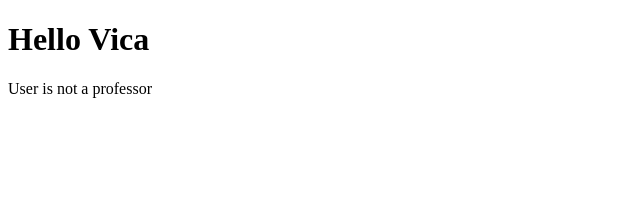
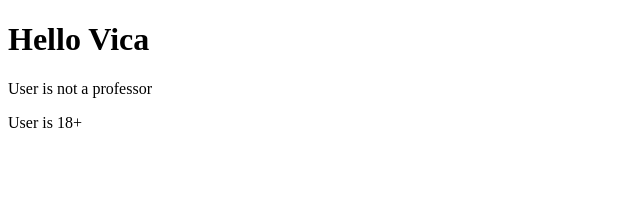
Before and after one commit to Vica-lab-dev/Vue.js, a Vue app in the folder 1-intro/: page / in a window 1280 px wide. Shown: the top 204 px of the page, without its empty margins (0-640 px from the left). Built offline with nearby package versions, Linux system fonts and the light colour scheme.

Commit message:
feat: add conditional rendering for age with v-if and v-else

```diff
--- a/1-intro/src/App.vue
+++ b/1-intro/src/App.vue
@@ -3,6 +3,9 @@
 
   <p v-if="professor">User is a professor</p>
   <p v-else>User is not a professor</p>
+
+  <p v-if="age >= 18">User is 18+</p>
+  <p v-else>User is not 18+</p>
 </template>
 
 <script>
@@ -11,7 +14,8 @@
     data() {
       return {
         name: "Vica",
-        professor: false
+        professor: false,
+        age: 28,
       }
     }
   }
```
